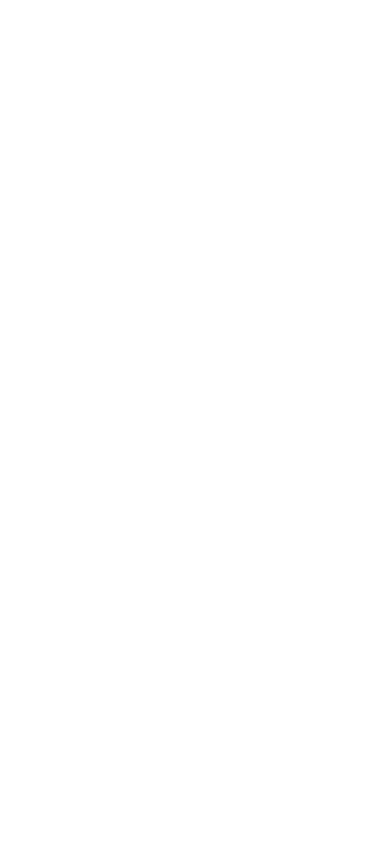
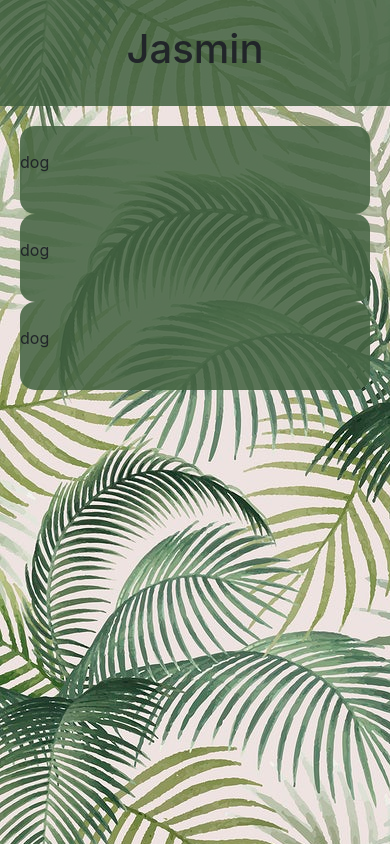
Before and after one commit to jasminappleby/Jasmins-Homepage, a plain HTML site: page index.html in a window 390 px wide. Drawn offline with nearby package versions, Linux system fonts and the light colour scheme.

Commit message:
added background and backup background to imgs folder, playing around with borders for each section. prefer the rounding from css rather than bootstrap

```diff
--- a/index.html
+++ b/index.html
@@ -4,15 +4,25 @@
     <meta charset="UTF-8">
     <meta http-equiv="X-UA-Compatible" content="IE=edge">
     <meta name="viewport" content="width=device-width, initial-scale=1.0">
+    <link rel="stylesheet" href="styles.css">
+
     <link rel="stylesheet" href="https://stackpath.bootstrapcdn.com/bootstrap/4.3.1/css/bootstrap.min.css" integrity="sha384-ggOyR0iXCbMQv3Xipma34MD+dH/1fQ784/j6cY/iJTQUOhcWr7x9JvoRxT2MZw1T" crossorigin="anonymous">
     <title>Jasmin Appleby Holdham</title>
 </head>
 <body>
     <header>
-
+        <h1>Jasmin</h1>
     </header>
     <main>
-
+        <section class="bordered-section py-4 d-flex flex-column">
+            <p>dog</p>
+        </section>
+        <section class="bordered-section py-4 d-flex flex-column">
+            <p>dog</p>
+        </section>
+        <section class="bordered-section py-4 d-flex flex-column">
+            <p>dog</p>
+        </section>
     </main>
     <footer>
 
--- /dev/null
+++ b/styles.css
@@ -0,0 +1,29 @@
+* {
+    box-sizing: border-box;
+}
+
+body {
+    background-image: url('imgs/tropical.jpg');
+}
+
+main {
+    padding: 20px
+}
+
+/* styles specifically for screens less than 768px (most mobiles) */
+
+@media only screen and (max-width: 768px) {
+
+    header {
+        background-color: #446342de;
+        font-weight: bolder;
+        padding: 25px;
+        text-align: center;
+    }
+
+    .bordered-section {
+        background-color: #446342de;
+        border-radius: 15px;
+    }
+
+}
```
Also changed, not shown: imgs/foliage.jpg (added), imgs/tropical.jpg (added).
